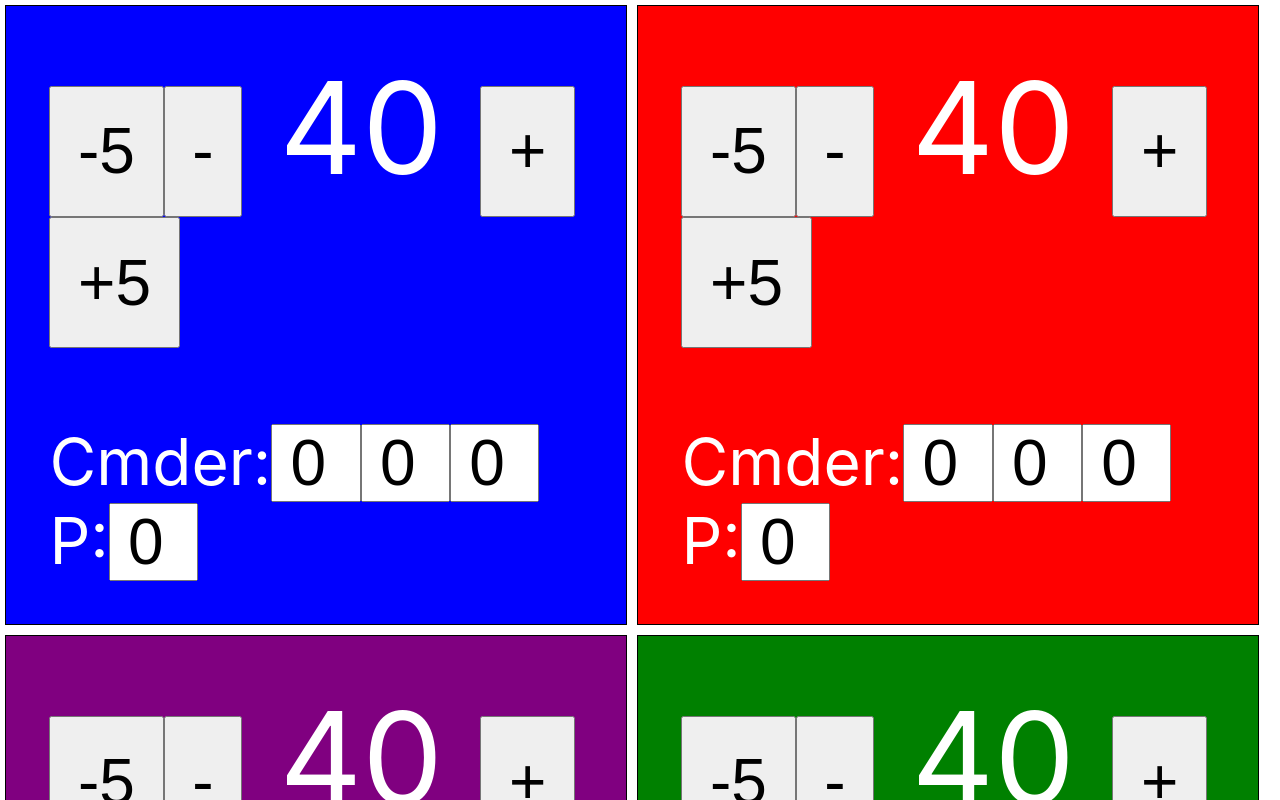
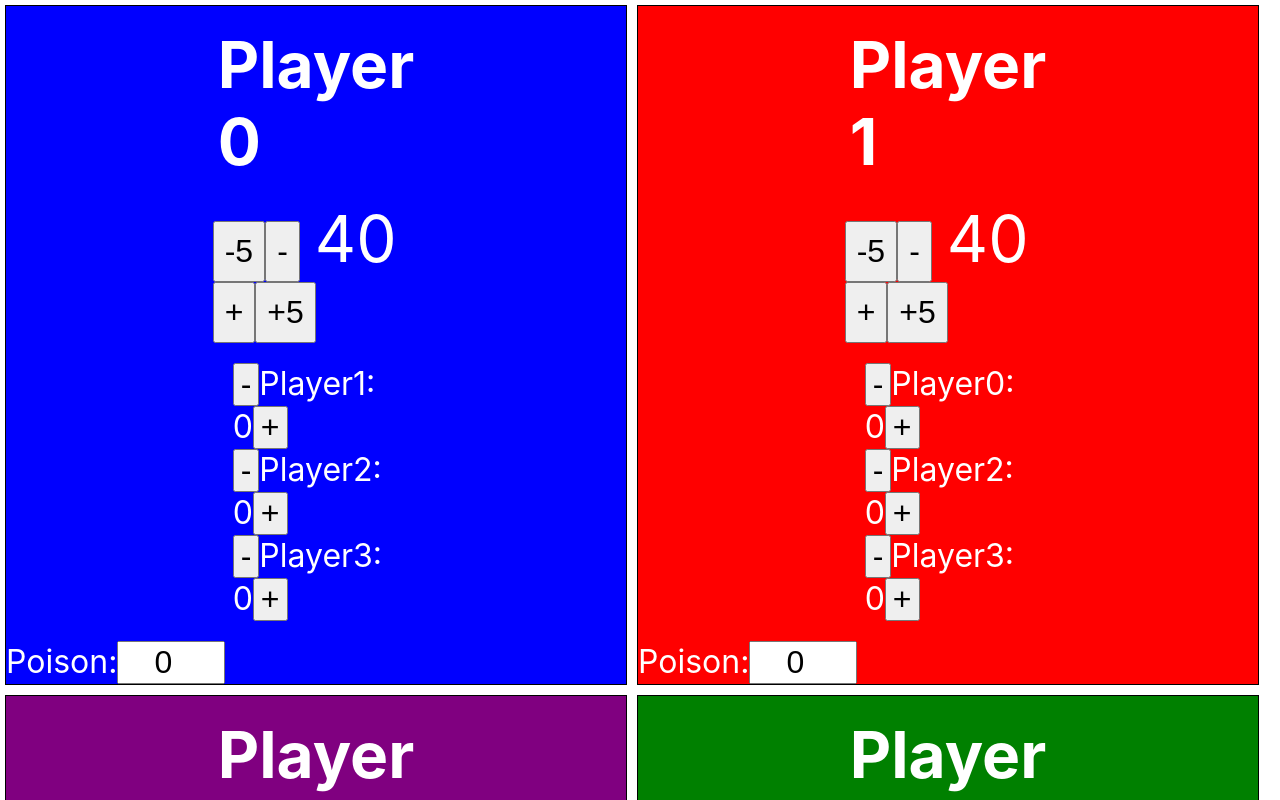
Before and after one commit to WAftring/CS601-Final-Project, a React (Create React App) app: page / in a window 1280 px wide. Both pictures are taken after a click on the button "Start". Shown: the top 800 px of the page. Built offline with nearby package versions, Linux system fonts and the light colour scheme.

Commit message:
Continued work

```diff
--- a/src/App.css
+++ b/src/App.css
@@ -1,3 +1,8 @@
+div {
+  padding: 0px;
+  margin: 0px;
+}
+
 
 .playerContainer {
   display: flex;
@@ -11,23 +16,21 @@
   margin: 5px 5px;
 }
 
-.desktop  * {
-  margin: 2%;
-  padding: 5%;
-}
-
-.desktop  button {
+.desktop button {
   margin: 0;
 }
 
-.desktop  span {
-  font-size: 800%;
-  overflow: hidden;
+.desktop button {
+  font-size: 200%;
 }
 
-.desktop button {
-  font-size: 400%;
+.mobile {
+  overflow: hidden;
+  word-wrap: break-word;
+  overflow-wrap: break-word;
+  white-space: normal;
 }
+
 
 .desktop input {
   width: 16%;
@@ -35,27 +38,14 @@
   justify-content: center;
 }
 
-.mobile {
-  transform: rotate(90deg);
-  display: flex;
-  flex-wrap: wrap;
-  width: 100vw;
-  height: 100vh;
-
-}
-.mobile > * {
-  margin: 2%;
-  padding: 5%;
+.bigText {
+  font-size: 400%;
+  margin: 0px;
+  padding: 0px;
 }
 
-.mobile button {
-  font-size: x-large;
-  padding: 20px;
-
-}
-
-.mobile span {
-  font-size: 400%;
+.medText {
+  font-size: 200%;
 }
 
 .player0 {
@@ -88,3 +78,68 @@
   padding: 0px;
   font-size: 200%;
 }
+
+.configurationContainer {
+  display: flex;
+}
+
+.configurationContainer div {
+  flex: 1;
+  padding: 10px;
+}
+
+.lifeCounter {
+  margin: 0px;
+  padding: 0px;
+}
+
+.lifeCounter li {
+  padding: 0px;
+  margin: 0px;
+}
+
+* li {
+  list-style: none;
+}
+
+
+.row1 {
+  display: flex;
+}
+
+.row1 > div {
+  flex: 1;
+}
+
+
+.row3 {
+  display: flex;
+}
+
+.row3 > div {
+  flex: 1;
+  padding: 10px;
+  margin: 10px;
+}
+
+.newgame label{
+  font-size: 200%;
+}
+
+.newgame input {
+  font-size: 200%;
+}
+
+.newgame button {
+  font-size: 400%;
+}
+
+.nohelp {
+  margin: 0px;
+  padding: 0px;
+}
+
+.playerLife > * {
+  padding: 10px;
+  margin: 5px;
+}
--- a/src/App.js
+++ b/src/App.js
@@ -13,7 +13,9 @@ function App() {
       {!isMobile ? (
         <View/>
       ) : (
-        <Player life="40"/>
+        <div className='mobile'>
+          This site has no support for mobile devices.
+        </div>
       )}
     </div>
   );
--- a/src/components/Player.js
+++ b/src/components/Player.js
@@ -6,14 +6,22 @@ class Player extends React.Component {
         super(props)
         console.trace("Constructing player")
         let className = `desktop player${props.count}`;
-        if(isMobile) {
+        if(this.props.mobile) {
             className = `mobile`
         }
+
+        let counters = [];
+        for(let i = 0; i < this.props.playerCount; i++) {
+            if(i != this.props.count) {
+                counters.push(<CommanderCounter id={i}/>)
+            }
+        }
+
         this.state = {
             life: props.life,
             key: props.count,
-            poison_dmg: 0,
-            commander_damage: [0, 0, 0],
+            commanderCounters: counters,
+            poison: 0,
             class: className
         };
     }
@@ -31,28 +39,75 @@ class Player extends React.Component {
         this.setState({commander_damage: values});
     }
     updatePoison = (event) => {
-        this.setState({poison_dmg: event.target.value});
+        this.setState({poison: event.target.value});
     }
     render() {
         return (
             <div className={this.state.class}>
                 <div>
-                <button onClick={() => this.decrementLife("5")}>-5</button>
-                <button onClick={() => this.decrementLife("1")}>-</button>
-                <span>{String(this.state.life).padStart(2, 0)}</span>
-                <button onClick={() => this.incrementLife("1")}>+</button>
-                <button onClick={() => this.incrementLife("5")}>+5</button>
+                    <div className="row3">
+                        <div/>
+                        <div><h1 className="bigText">Player {this.props.count}</h1></div>
+                        <div/>
+                    </div>
+                    <div className="row1">
+                        <div/>
+                        <div className="playerLife">
+                            <button onClick={() => this.decrementLife("5")}>-5</button>
+                            <button onClick={() => this.decrementLife("1")}>-</button>
+                            <span className="bigText">{String(this.state.life).padStart(2, 0)}</span>
+                            <button onClick={() => this.incrementLife("1")}>+</button>
+                            <button onClick={() => this.incrementLife("5")}>+5</button>
+                        </div>
+                        <div/>
+                    </div>
+                </div>
+                <div className="lifeCounter row3">
+                    <div/>
+                    <div>
+                        <ul className="nohelp">
+                            {this.state.commanderCounters}
+                        </ul>
+                    </div>
+                    <div/>
                 </div>
                 <div>
-                <label className="cmder">Cmder:</label>
-                {this.state.commander_damage.map((number, index) => (
-                    <input onChange={(event) => this.updateCmdDmg(event, index)} className="cmder" type="number" min="0" max="21" value={number}></input>
-                ))}
-                <label className="cmder">P:</label><input className="cmder" type="number" min="0" max="10" value={this.state.poison_dmg} onChange={this.updatePoison}></input>
+                    <label className="medText">Poison:</label><input className="medText" type="number" min="0" max="10" value={this.state.poison} onChange={this.updatePoison}></input>
                 </div>
             </div>
         )
     }
 }
 
+
+class CommanderCounter extends React.Component {
+    constructor(props) {
+        super(props);
+        this.state = {
+            damage: 0
+        }
+    }
+    increment = () => {
+        this.setState({
+            damage: Math.min(21, this.state.damage+1)
+        })
+    }
+    decrement = () => {
+        this.setState({
+            damage: Math.max(this.state.damage-1, 0)
+        })
+    }
+
+    render() {
+        return (
+            <li className="nohelp">
+                <button onClick={this.decrement}>-</button>
+                <span className="medText">Player{this.props.id}: {this.state.damage}</span>
+                <button onClick={this.increment}>+</button>
+            </li>
+        )
+    }
+
+}
+
 export default Player;
--- a/src/components/View.js
+++ b/src/components/View.js
@@ -3,10 +3,10 @@ import Player from './Player'
 
 const AppState = Object.freeze(
     {
-      NewGame: 0,
-      Running: 1
+        NewGame: 0,
+        Running: 1
     }
-  )
+)
 class View extends React.Component {
     constructor(props) {
         super(props)
@@ -19,10 +19,10 @@ class View extends React.Component {
         }
     }
     updateNewPlayerCount = (event) => {
-        this.setState( {new_player_counter: event.target.value});
+        this.setState({ new_player_counter: event.target.value });
     }
     updateStartingLife = (event) => {
-        this.setState({starting_life: event.target.value });
+        this.setState({ starting_life: event.target.value });
     }
     startNewGame = (event) => {
         console.debug("Starting new game");
@@ -30,8 +30,8 @@ class View extends React.Component {
         let life = parseInt(document.getElementById("life").value);
         console.debug(`Players: ${players} Life: ${life}`);
         let new_players = []
-        for(let i = 0; i < players; i++) {
-            new_players.push(<Player life={life} key={i} count={i}/>)
+        for (let i = 0; i < players; i++) {
+            new_players.push(<Player life={life} key={i} count={i} playerCount={players} />)
         }
         this.setState({
             players: new_players,
@@ -42,10 +42,25 @@ class View extends React.Component {
         return (
             <div>
                 {this.state.players.length === 0 ? (
-                    <div>
-                        <label htmlFor="playerCount">Players: </label><input id="playerCount" type="number" min="2" value={this.state.new_player_counter} onChange={this.updateNewPlayerCount}/><br/>
-                        <label htmlFor="life">Life: </label><input id="life" type="number" min="1" value={this.state.starting_life} onChange={this.updateStartingLife}/><br/>
-                        <button onClick={this.startNewGame}>Start</button>
+                    <div className="newgame">
+                        <div className="row3">
+                            <div/>
+                            <div><h1>New Game Configuration</h1></div>
+                            <div/>
+                        </div>
+                        <div className="row3">
+                            <div/>
+                            <div>
+                                <label htmlFor="playerCount">Players: </label><input id="playerCount" type="number" min="2" value={this.state.new_player_counter} onChange={this.updateNewPlayerCount} /><br />
+                                <label htmlFor="life">Life: </label><input id="life" type="number" min="1" value={this.state.starting_life} onChange={this.updateStartingLife} /><br />
+                                <div className="row3">
+                                    <div/>
+                                    <div><button onClick={this.startNewGame}>Start</button></div>
+                                    <div/>
+                                </div>
+                            </div>
+                            <div/>
+                        </div>
                     </div>
                 ) : (
                     <div className="playerContainer">
```
Also changed, not shown: 1 other file (tests, documents, lock files or other folders).
